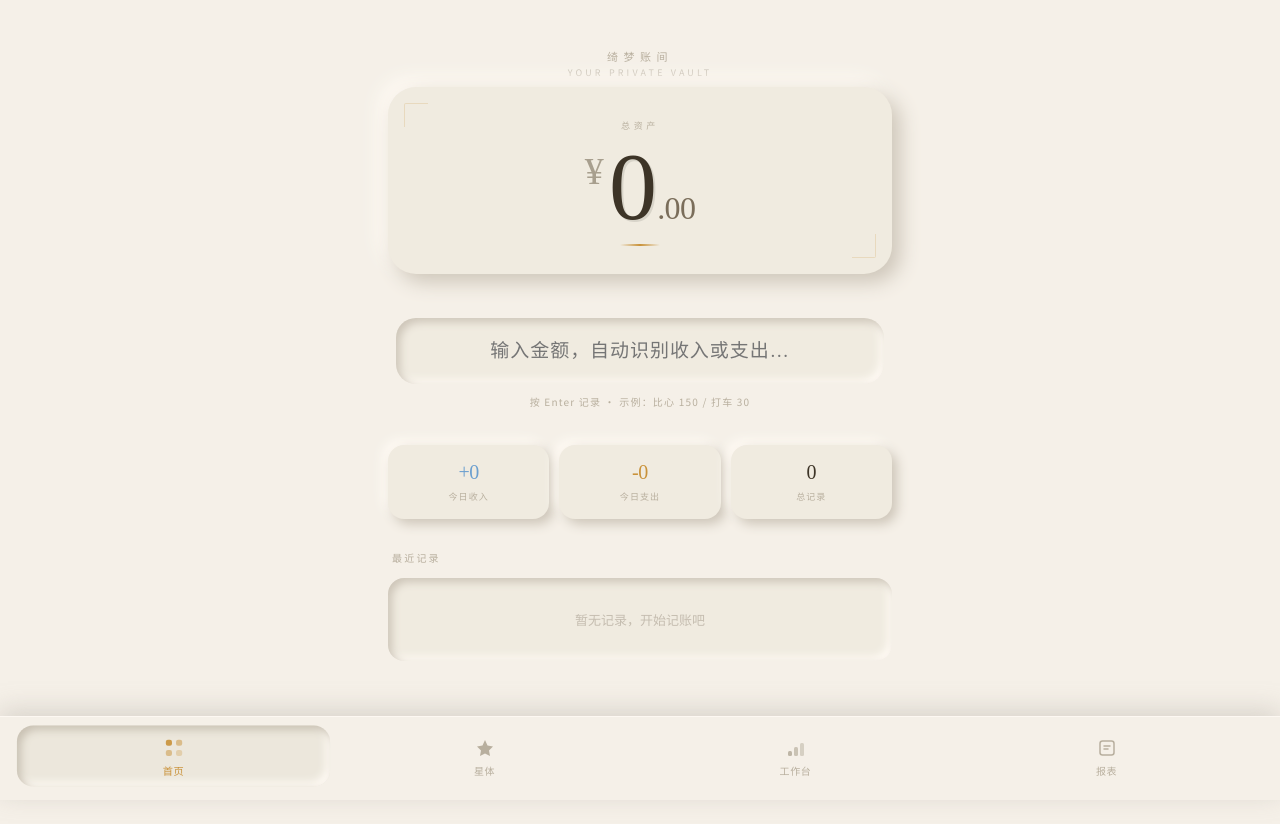
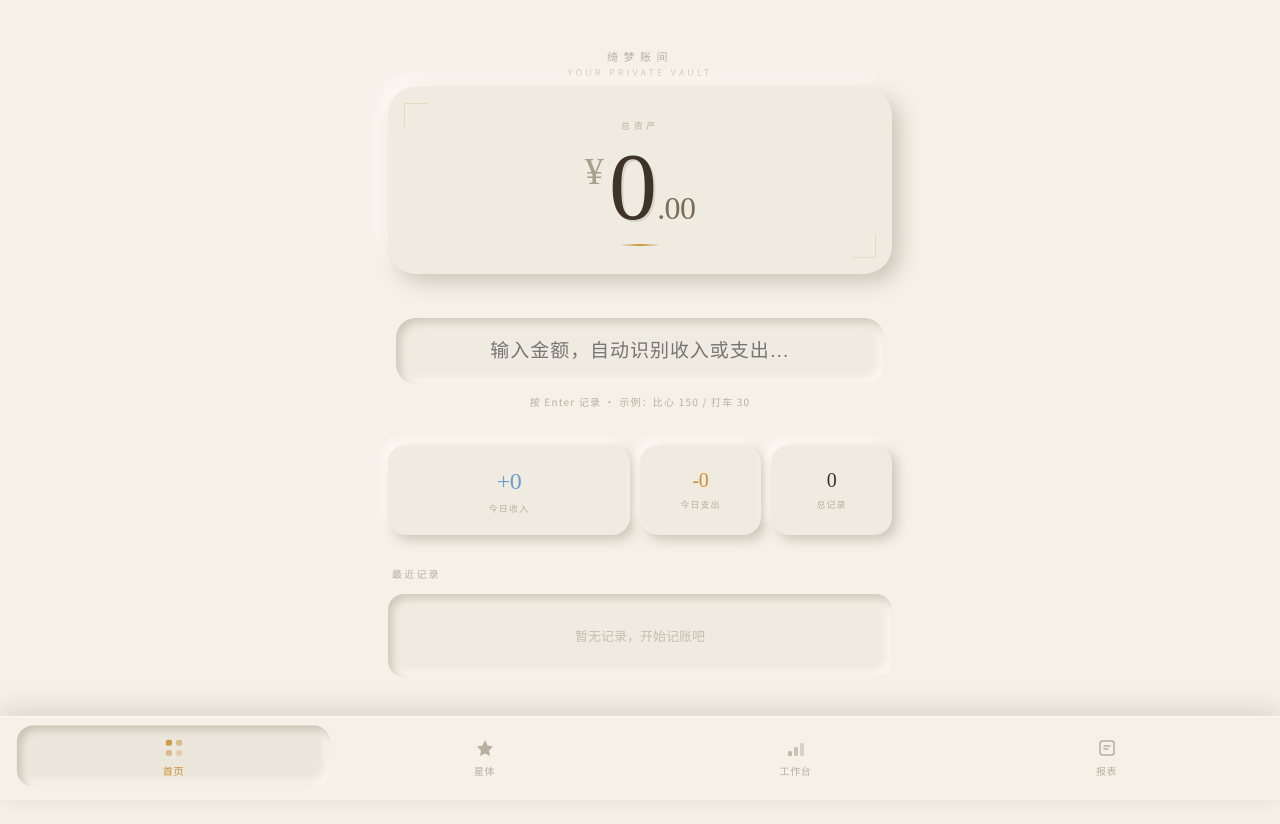
Before and after one commit to YMIR777/qimeng-vault, a React (Vite) app: page / in a window 1280 px wide. Shown: the top 824 px of the page. Built offline with nearby package versions, Linux system fonts and the light colour scheme.

Commit message:
fix: apply taste review — asymmetric bento grid (Rule NO 3-column equal cards)

```diff
--- a/src/pages/Dashboard.tsx
+++ b/src/pages/Dashboard.tsx
@@ -250,41 +250,52 @@ export function Dashboard() {
         </p>
       </div>
 
-      {/* Quick Stats */}
+      {/* Quick Stats — Asymmetric Bento Grid */}
       <div style={{
         display: 'grid',
-        gridTemplateColumns: '1fr 1fr 1fr',
+        gridTemplateColumns: '2fr 1fr 1fr',
         gap: '10px',
         marginBottom: '32px',
+        alignItems: 'stretch',
       }}>
+        {/* 今日收入 — wider, taller */}
         <div style={{
           background: '#f0ebe0',
-          borderRadius: '16px',
-          padding: '16px 10px',
+          borderRadius: '18px',
+          padding: '20px 16px 18px',
           textAlign: 'center',
           boxShadow: '5px 5px 12px #cdc5b8, -5px -5px 12px #fffbf5',
+          display: 'flex',
+          flexDirection: 'column',
+          justifyContent: 'center',
+          minHeight: '90px',
         }}>
           <div style={{
             fontFamily: "'Noto Serif SC', serif",
-            fontSize: '20px',
+            fontSize: '24px',
             color: '#6b9fcf',
             letterSpacing: '-0.02em',
+            lineHeight: 1.1,
           }}>
             +{todayIncome.toFixed(0)}
           </div>
           <div style={{
             fontSize: '9px',
             color: '#b8af9e',
-            marginTop: '6px',
-            letterSpacing: '0.12em',
+            marginTop: '8px',
+            letterSpacing: '0.14em',
           }}>今日收入</div>
         </div>
+        {/* 今日支出 */}
         <div style={{
           background: '#f0ebe0',
-          borderRadius: '16px',
-          padding: '16px 10px',
+          borderRadius: '18px',
+          padding: '18px 12px',
           textAlign: 'center',
           boxShadow: '5px 5px 12px #cdc5b8, -5px -5px 12px #fffbf5',
+          display: 'flex',
+          flexDirection: 'column',
+          justifyContent: 'center',
         }}>
           <div style={{
             fontFamily: "'Noto Serif SC', serif",
@@ -301,12 +312,16 @@ export function Dashboard() {
             letterSpacing: '0.12em',
           }}>今日支出</div>
         </div>
+        {/* 总记录 */}
         <div style={{
           background: '#f0ebe0',
-          borderRadius: '16px',
-          padding: '16px 10px',
+          borderRadius: '18px',
+          padding: '18px 12px',
           textAlign: 'center',
           boxShadow: '5px 5px 12px #cdc5b8, -5px -5px 12px #fffbf5',
+          display: 'flex',
+          flexDirection: 'column',
+          justifyContent: 'center',
         }}>
           <div style={{
             fontFamily: "'Noto Serif SC', serif",
```
